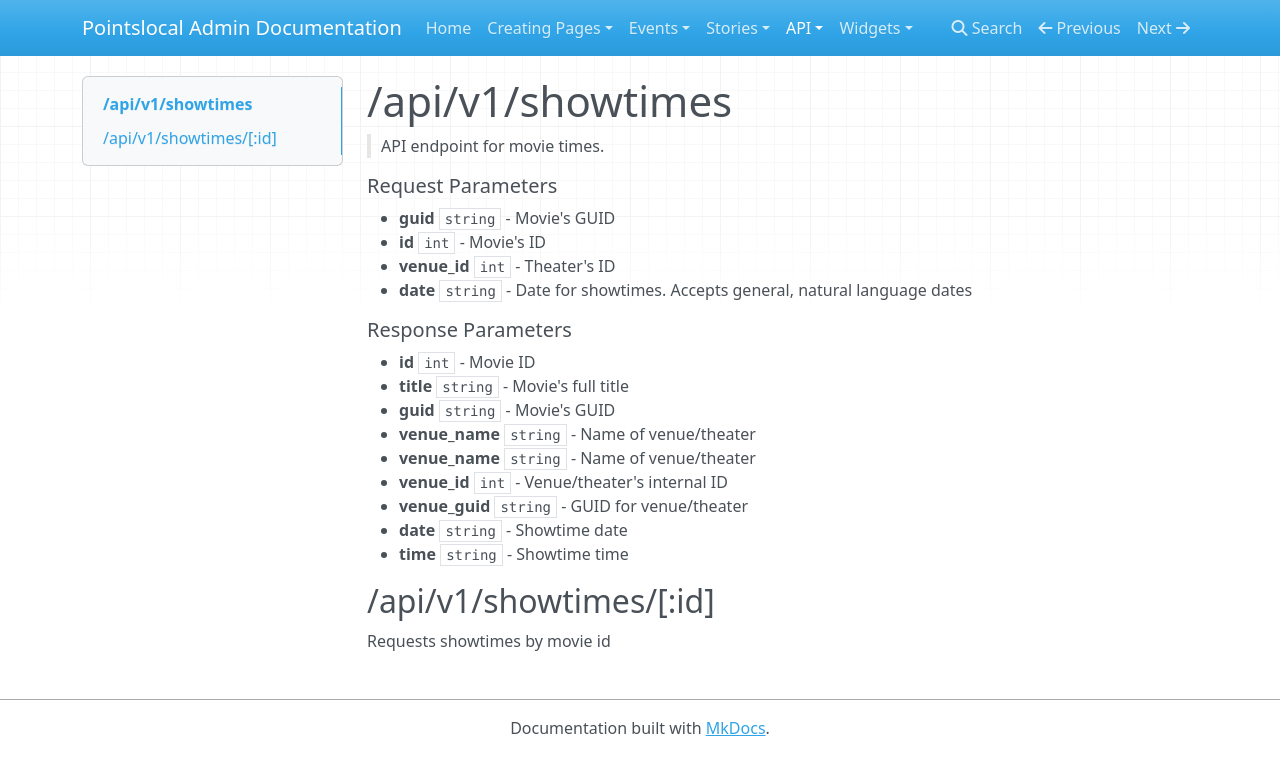
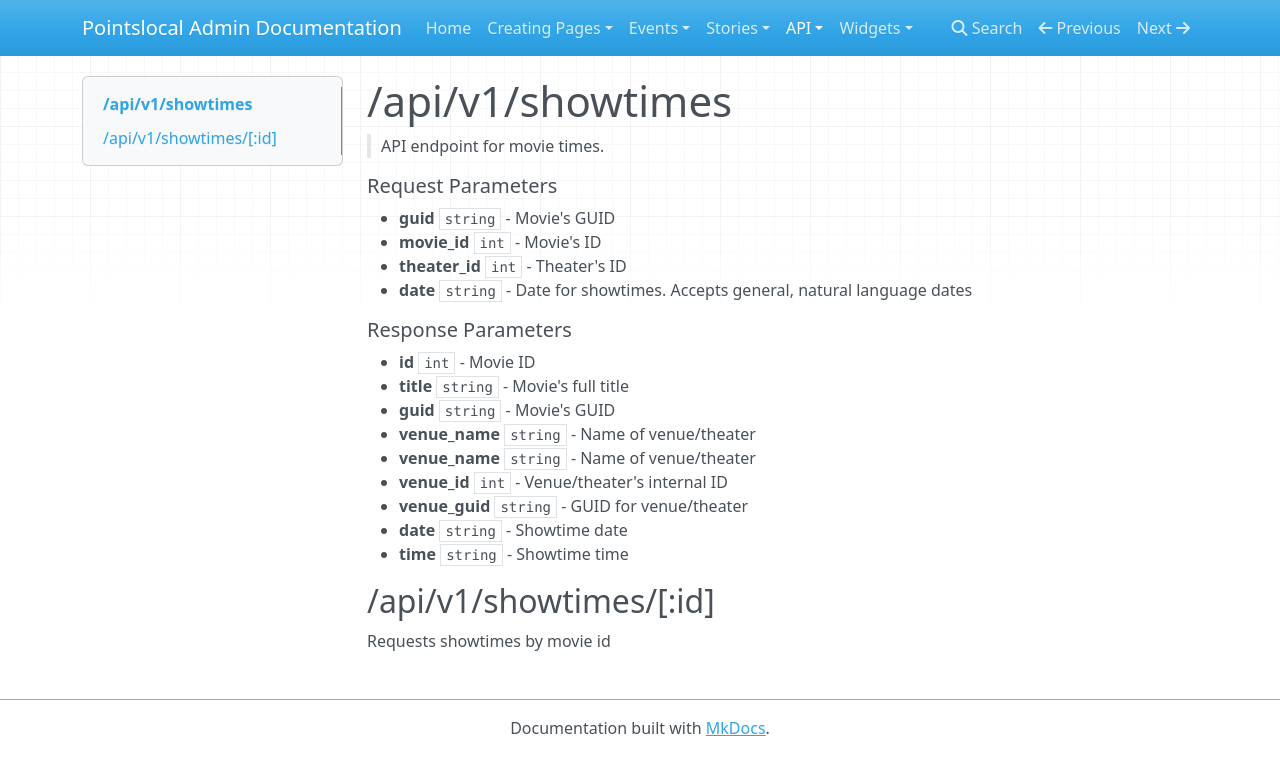
Before and after one commit to pointslocal/admin-docs, an MkDocs documentation site: the page built from docs/api_events_showtimes.md, in a window 1280 px wide. Shown: the top 775 px of the page. Built offline with MkDocs 1.6.1, drawn with Linux system fonts in a browser that asks for light colours; nearby versions of some CDN libraries; old or Windows-style settings are respelled for this version of MkDocs.

Commit message:
Fixes showtimes documentation

````diff
--- a/docs/api_events_showtimes.md
+++ b/docs/api_events_showtimes.md
@@ -4,8 +4,8 @@
 
 ##### Request Parameters
 - **guid** ```string``` - Movie's GUID
-- **id** ```int``` - Movie's ID
-- **venue_id** ```int``` - Theater's ID
+- **movie_id** ```int``` - Movie's ID
+- **theater_id** ```int``` - Theater's ID
 - **date** ```string``` - Date for showtimes.  Accepts general, natural language dates
 
 ##### Response Parameters
````
Also changed, not shown: docs/api_events_movies.md (+2 -1 lines).
